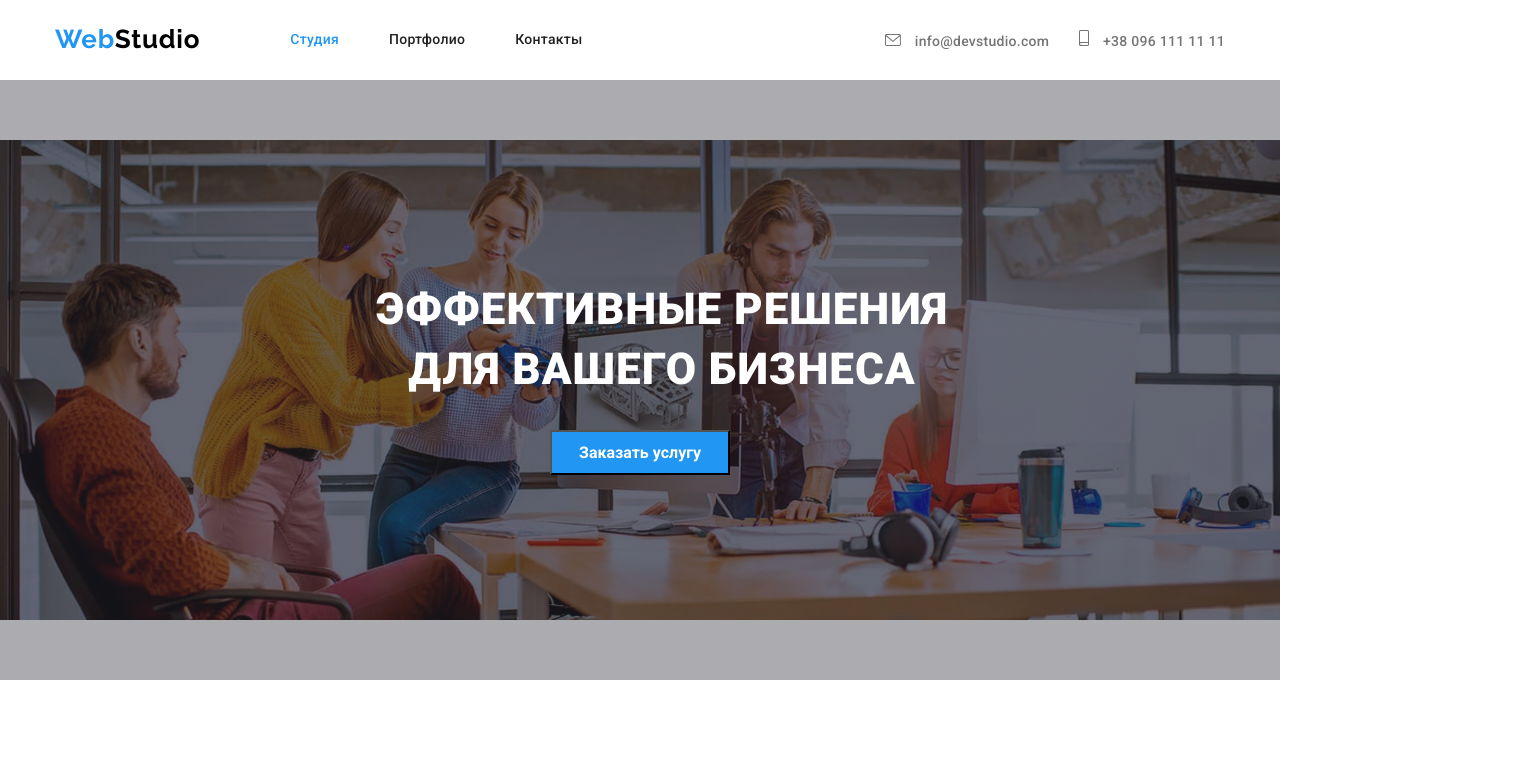
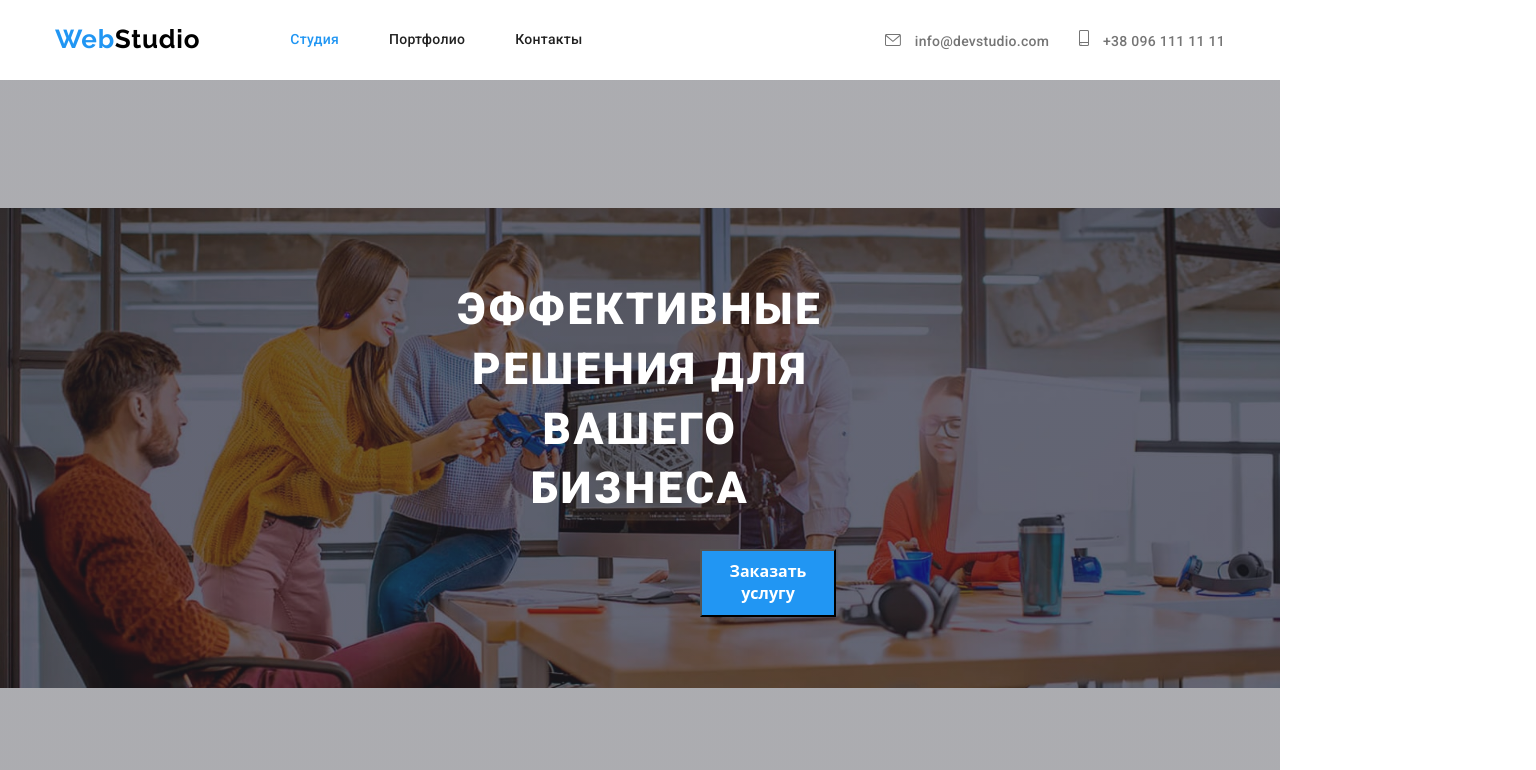
Before and after one commit to Tetyanka-T/goit-markup-hw-04, a plain HTML site: page index.html in a window 1280 px wide. Shown: the top 770 px of the page, 1536 px wide, since content can reach past the window. Drawn offline with nearby package versions, Linux system fonts and the light colour scheme.

Commit message:
поправка героя

```diff
--- a/css/style.css
+++ b/css/style.css
@@ -228,28 +228,29 @@ body {
   background-size: contain;
   background-position: center;
   background-repeat: no-repeat;
+}
 
+.hero-title {
+  margin-left: 452px;
+  margin-right: 452px;
+  padding-top: 200px;
   color: #ffffff;
   font-family: var(--main-font);
   text-align: center;
   line-height: 1.36;
   letter-spacing: 0.06em;
   text-transform: uppercase;
-}
-
-.hero-title {
-  margin-left: 280px;
-  margin-right: 236px;
-  padding-top: 200px;
-
   font-weight: 900;
   font-size: 44px;
 }
 .hero-button {
+  margin-left: 700px;
+  margin-right: 700px;
   min-width: 136px;
   padding: 10px 27px;
   margin-top: 30px;
   margin-bottom: 200px;
+  text-align: center;
   color: #ffffff;
   font-weight: 700;
   font-size: 16px;
--- a/index.html
+++ b/index.html
@@ -50,10 +50,9 @@
     <main>
         <!--Hero-->
         <section class="hero-section">
-                <div class="container">
-                    <h1 class="hero-title">Эффективные решения для вашего бизнеса</h1>
+                                    <h1 class="hero-title">Эффективные решения для вашего бизнеса</h1>
                     <button class="hero-button" type="button">Заказать услугу</button>
-                </div>
+
          </section>
                 <!--Advantages-->
         <section class="advantages-section">
```
